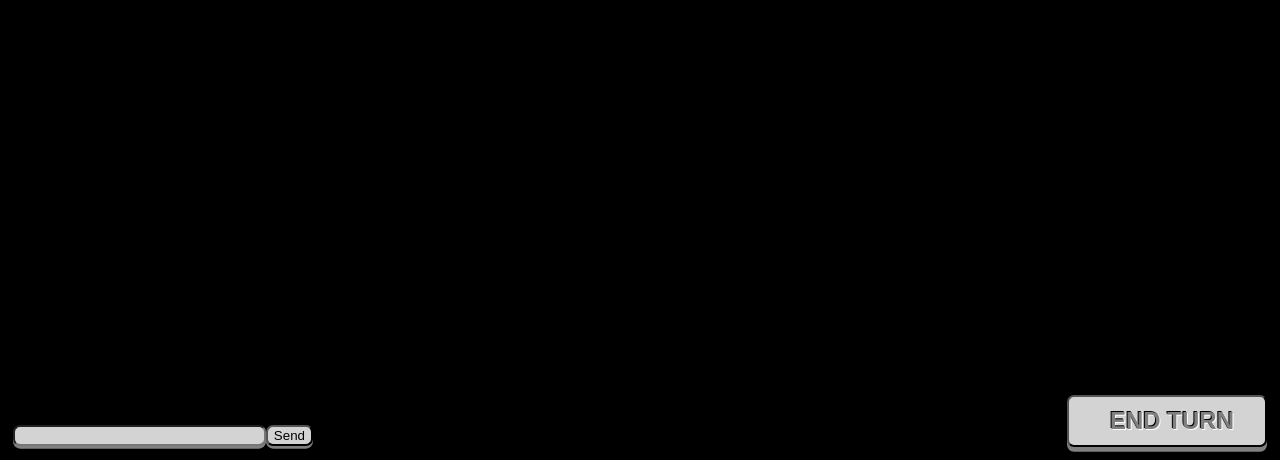
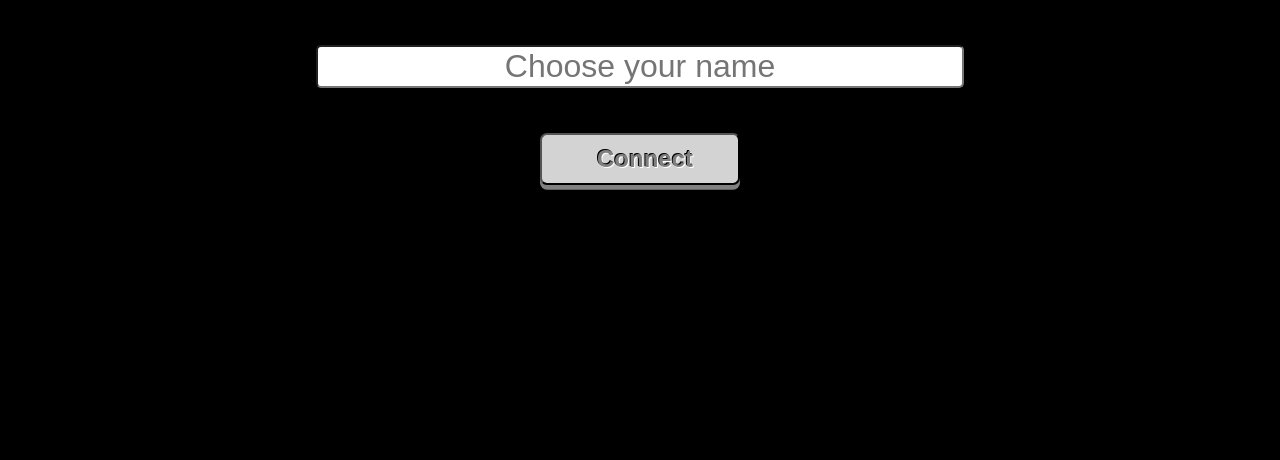
Before and after one commit to Hyperkid123/rh-hackaton-2021, a website: page client/index.html in a window 1280 px wide. Shown: the part 340-800 px from the top of the page. Drawn offline with Linux system fonts and the light colour scheme; files whose address does not match are found by name.

Commit message:
Add login screen.

```diff
--- a/client/index.html
+++ b/client/index.html
@@ -144,6 +144,23 @@
       position: relative;
       bottom: 0;
     }
+    #connect-form {
+      display: flex;
+      flex-direction: column;
+      justify-content: center;
+      align-items: center;
+      width: 100vw;
+      height: 100vh;
+      color: wheat;
+    }
+    .player-name {
+      width: 50vw;
+      text-align: center;
+      font-size: 2em;
+      border-radius: 5px;
+      margin-top: 5vh;
+      margin-bottom: 5vh;
+    }
     .overlay {
       z-index: 100;
       background: rgba(255, 255, 255, 0.8);
@@ -206,9 +223,10 @@
   </style>
 </head>
 <body>
+  <div hidden id="game-ui">
+    <div id="waiting-for-oponent"><h1>Waiting for oponent</h1></div>
     <button hidden class="start-btn end-turn" id="end-turn">END TURN</button>
     <button hidden class="start-btn rage-quit" id="rage-quit">RAGE QUIT</button>
-  <div id="waiting-for-oponent"><h1>Waiting for oponent</h1></div>
     <div hidden id="lost">
       <div id="death-container">
         <h1>You died</h1>
@@ -221,19 +239,21 @@
     </div>
     <div id="chat-window">
       <div id="chat-content"></div>
-    <form id="send-message">
+      <form autocomplete="off" id="send-message">
         <div id="message-toolbar">
-        <input id="message-input" />
+          <input autocomplete="false" id="message-input" />
           <button type="submit" id="message-submit">Send</button>
         </div>
       </form>
     </div>
-  <div hidden id="connect-form">
+  </div>
+  <div id="connect-form">
+    <h1>Welcome to the royal rumble!</h1>
     <div>
-      <input name="name" id="player-name" />
+      <input placeholder="Choose your name" class="player-name" type="text" autocomplete="false" name="name" id="player-name" />
     </div>
     <div>
-      <button id="connect" >Connect</button>
+      <button class="start-btn" id="connect" >Connect</button>
     </div>
   </div>
 </body>
```
Also changed, not shown: client/src/index.js (+4 -6 lines). Lines whose indentation alone changed are shown as unchanged.
